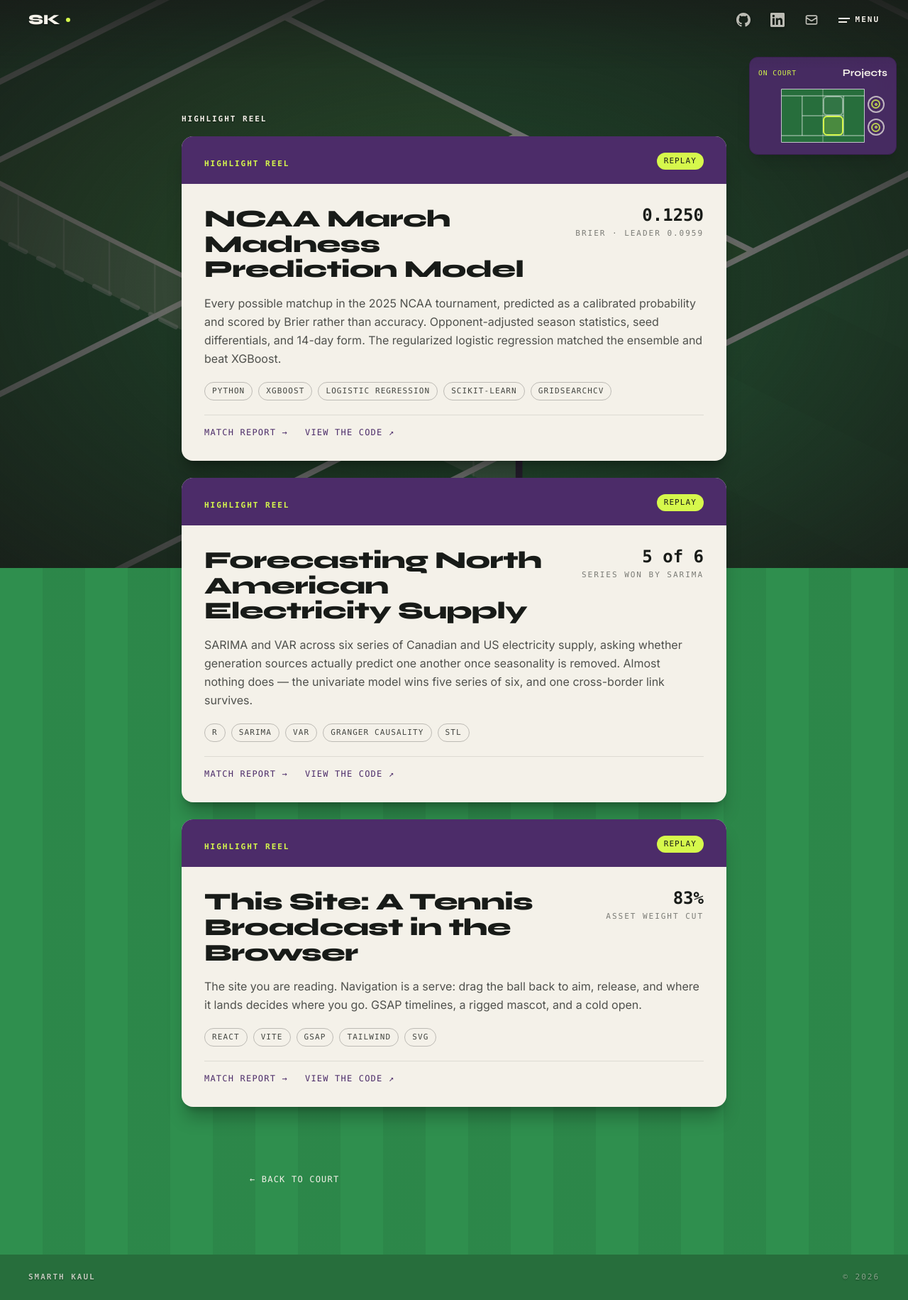
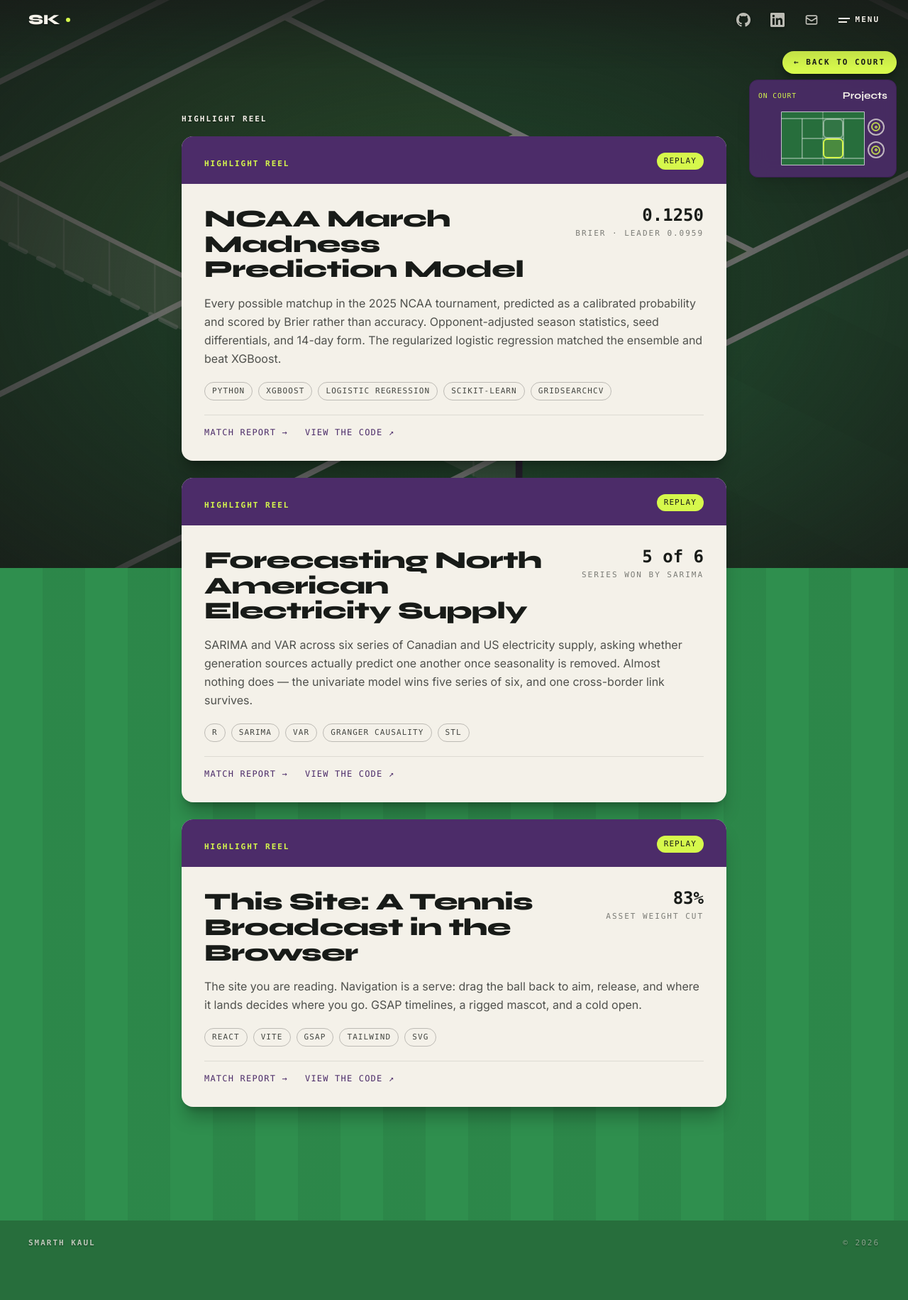
Before and after one commit to smarthkaul/smarthkaul.github.io, a React (Vite) app in the folder website/: page /projects in a window 1280 px wide. Shown: the whole page at 71% size. After the commit the page ends 1783 px from the top, so only its background shows below. Built offline with nearby package versions, Linux system fonts and the light colour scheme.

Commit message:
Pin the back-to-court button top-right so it is always in reach
The link used to sit under each card, off-screen until you scrolled to the
end. It is now a fixed ball-yellow pill under the navbar, and the Hud moves
down to sit beneath it.

```diff
--- a/website/src/components/court/Hud.jsx
+++ b/website/src/components/court/Hud.jsx
@@ -9,7 +9,7 @@ const Hud = ({ active, onNavigate }) => {
       initial={reduced ? false : { opacity: 0, y: -12 }}
       animate={{ opacity: 1, y: 0 }}
       transition={reduced ? { duration: 0 } : { duration: 0.35, ease: "easeOut" }}
-      className="hidden sm:block fixed top-20 right-4 z-40 w-44 sm:w-52 bg-wimbledon/90 backdrop-blur-md rounded-xl border border-wimbledon-dark p-3 shadow-xl"
+      className="hidden sm:block fixed top-28 right-4 z-40 w-44 sm:w-52 bg-wimbledon/90 backdrop-blur-md rounded-xl border border-wimbledon-dark p-3 shadow-xl"
       aria-label="Court navigation"
     >
       <div className="flex items-center justify-between mb-2">
--- a/website/src/pages/CourtStage.jsx
+++ b/website/src/pages/CourtStage.jsx
@@ -1,5 +1,6 @@
 import { useEffect, useLayoutEffect, useRef, useState } from "react";
 import { useLocation, useNavigate, Link } from "react-router-dom";
+import { motion } from "framer-motion";
 import { resolveActiveSection } from "../data/sections";
 import { usePrefersReducedMotion } from "../hooks/usePrefersReducedMotion";
 import IsoCourt from "../components/iso/IsoCourt";
@@ -202,19 +203,29 @@ const CourtStage = () => {
         <div ref={contentRef} className="relative z-20" style={{ visibility: "hidden", opacity: 0 }}>
           <div ref={cardRef} className="py-24">
             <Displayed />
-            <div className="max-w-3xl mx-auto px-6 sm:px-12 lg:px-24 mt-6">
-              <Link
-                to="/"
-                className="font-mono text-xs uppercase tracking-widest text-cream hover:text-ball transition-colors"
-              >
-                &larr; Back to court
-              </Link>
-            </div>
           </div>
         </div>
       )}
 
-      {displayed && phase === "shown" && <Hud active={displayed} onNavigate={goTo} />}
+      {displayed && phase === "shown" && (
+        <>
+          {/* Always-visible way back, pinned top-right above the Hud. */}
+          <motion.div
+            initial={reduced ? false : { opacity: 0, y: -8 }}
+            animate={{ opacity: 1, y: 0 }}
+            transition={reduced ? { duration: 0 } : { duration: 0.3, ease: "easeOut" }}
+            className="fixed top-[4.5rem] right-4 z-40"
+          >
+            <Link
+              to="/"
+              className="inline-flex items-center gap-2 rounded-full bg-ball text-charcoal font-mono text-label font-semibold uppercase tracking-eyebrow px-4 py-2 shadow-lg shadow-black/30 hover:bg-cream transition-colors"
+            >
+              &larr; Back to court
+            </Link>
+          </motion.div>
+          <Hud active={displayed} onNavigate={goTo} />
+        </>
+      )}
       <ServeTutorial open={tutorial} onClose={() => setTutorial(false)} />
     </div>
   );
```
